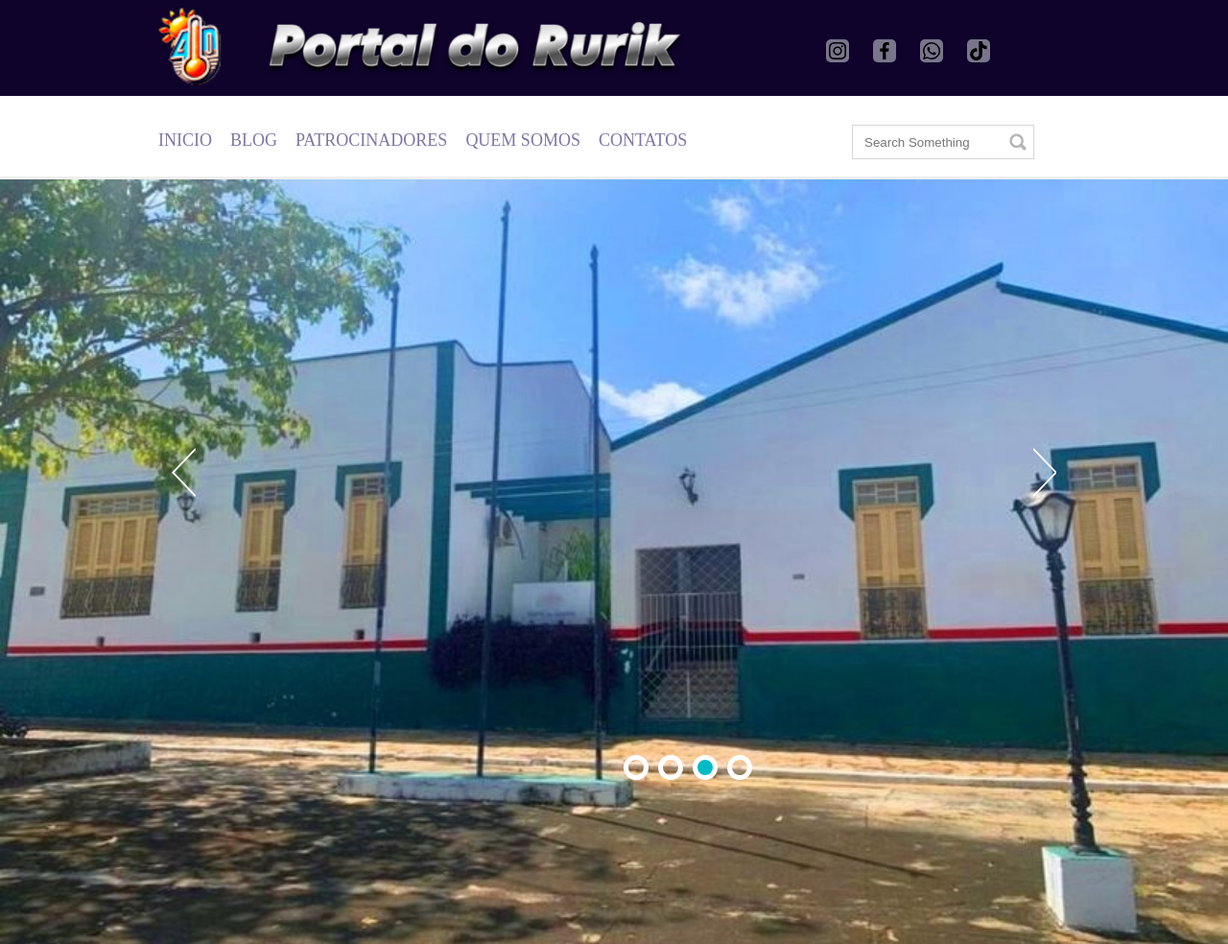
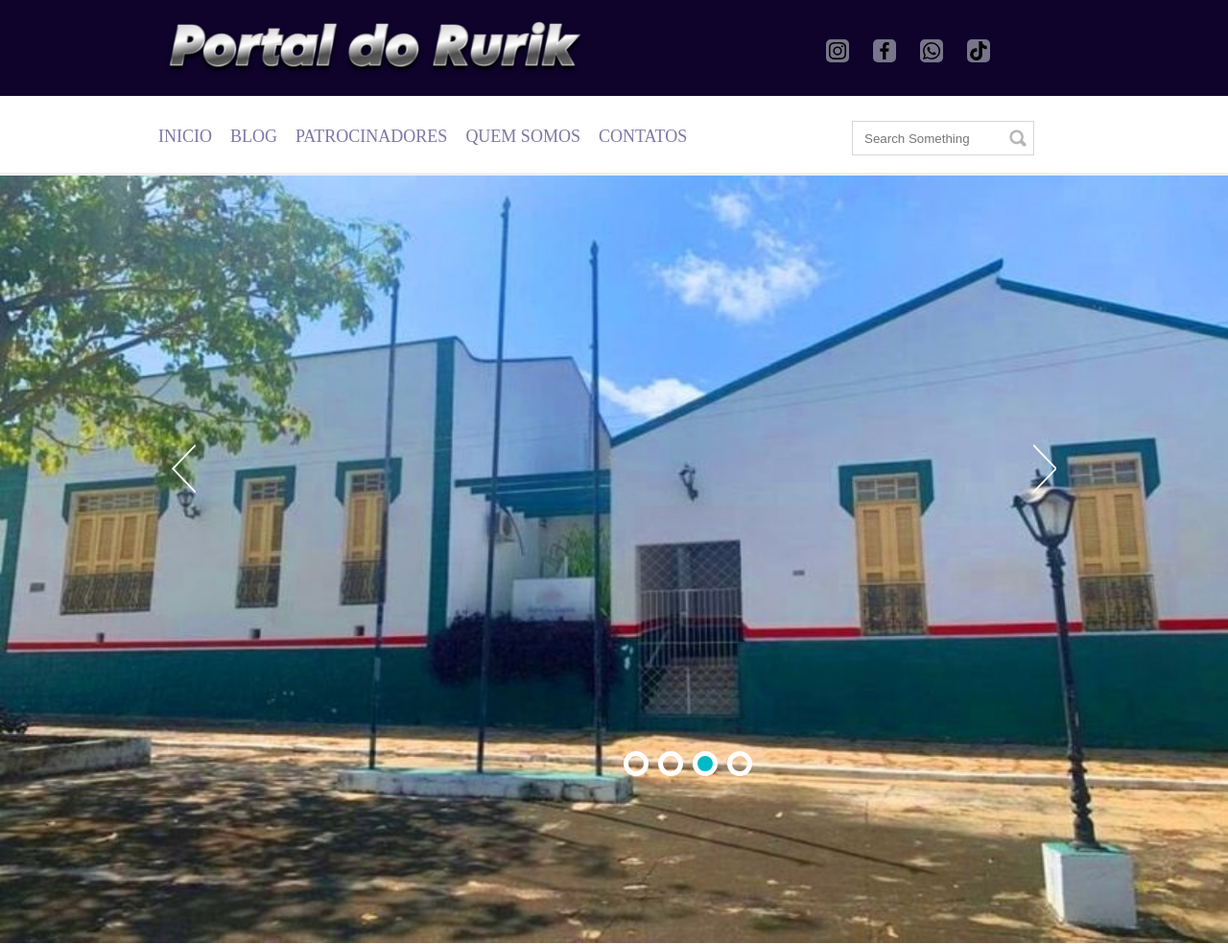
Before and after one commit to John-Snooow/Projeto-Portal-do-Rurick, a plain HTML site: page index.html in a window 1280 px wide. Shown: the top 984 px of the page at 96% size. Drawn offline with Linux system fonts and the light colour scheme.

Commit message:
tirando a logo 40graus

```diff
--- a/index.html
+++ b/index.html
@@ -13,7 +13,6 @@
         <main>
             <div class="header-1">
                 <div class="logo">
-                    <img src="img/40-graus100-PNG.png" />
                     <img src="img/Portal-do-Rurik-1.png" />
                 </div>
                 <div class="redes-sociais">
```
